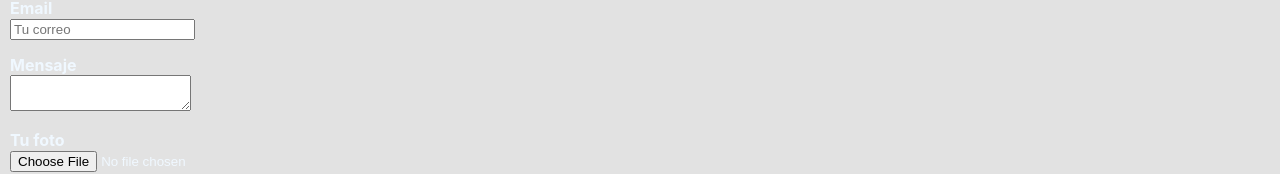
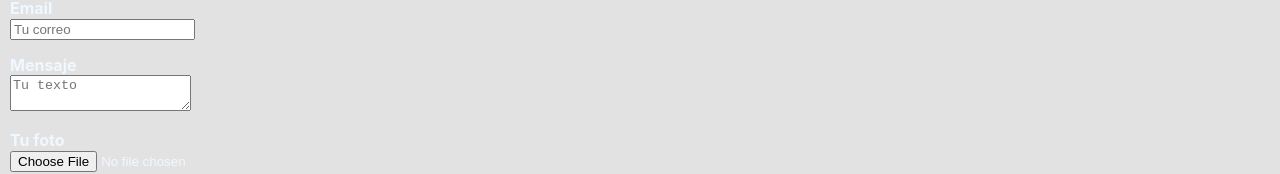
Before and after one commit to militroncho7/newApp, a React (Create React App) app: page /contact in a window 1280 px wide. Shown: the part 183-357 px from the top of the page. Built offline with nearby package versions, Linux system fonts and the light colour scheme.

Commit message:
Chapter 9.1

```diff
--- a/src/components/screens/Contact.js
+++ b/src/components/screens/Contact.js
@@ -56,7 +56,7 @@ const Contact = () => {
       </FormGroup>
       <FormGroup>
         <Label>Mensaje</Label>
-        <textarea name="message" value={state.message} onChange={handleChangeInput}/>
+        <textarea name="message" value={state.message} onChange={handleChangeInput} placeholder="Tu texto"/>
       </FormGroup>
       <FormGroup>
       <Label>Tu foto</Label>
```
Also changed, not shown: 2 other files (tests, documents, lock files or other folders).
